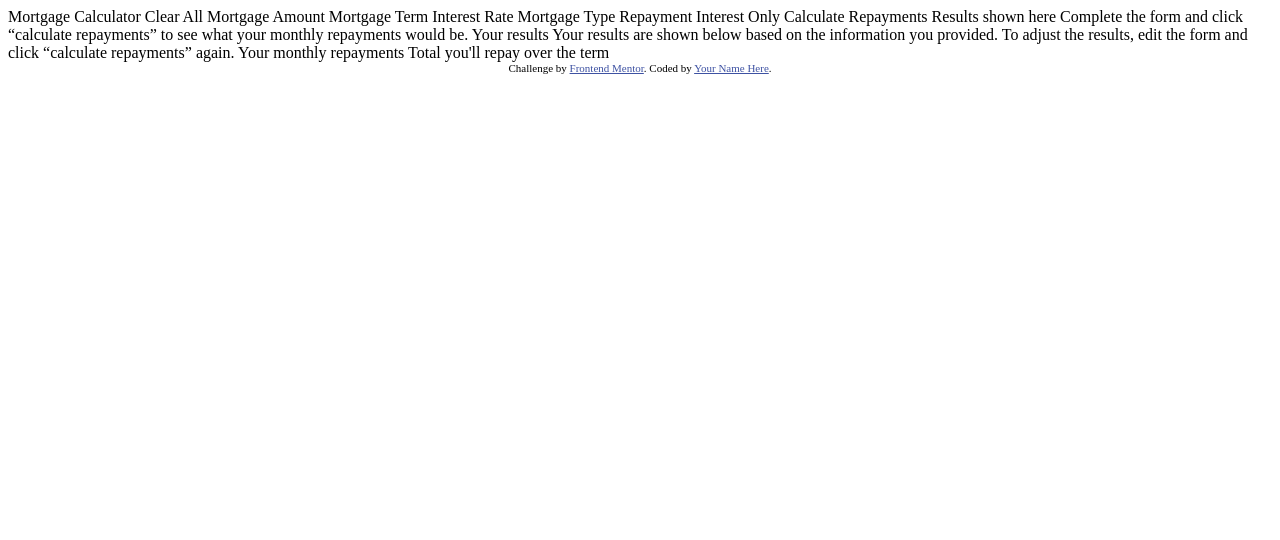
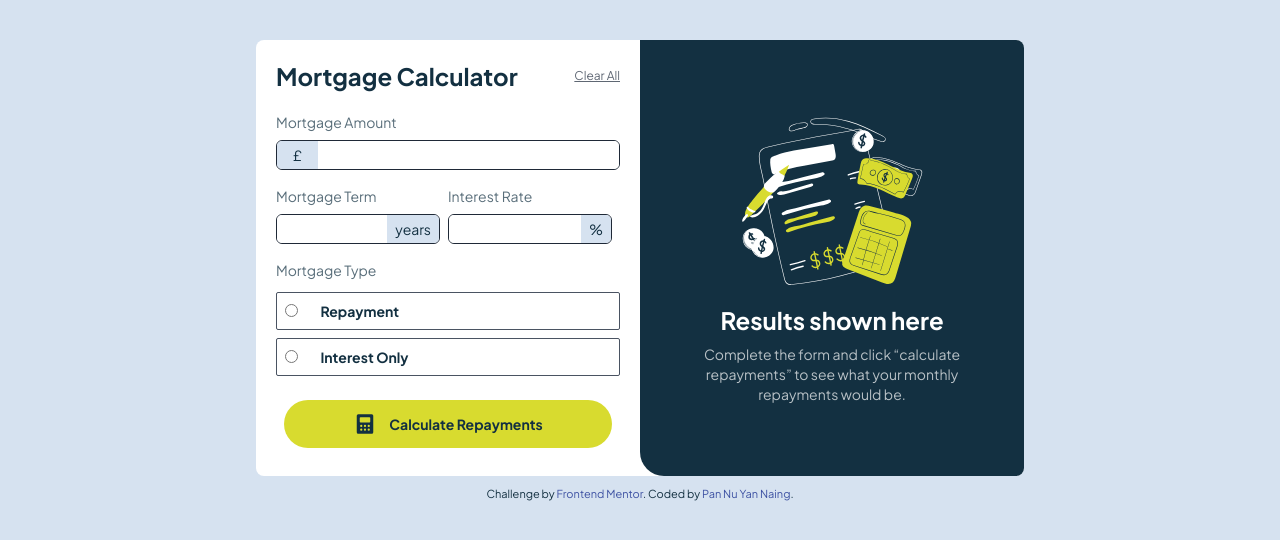
Before and after one commit to PannuYN/Mortgage-Payment-Calculator, a plain HTML site: page index.html in a window 1280 px wide. Drawn offline with nearby package versions, Linux system fonts and the light colour scheme.

Commit message:
design completed

```diff
--- a/index.html
+++ b/index.html
@@ -2,60 +2,145 @@
 <html lang="en">
   <head>
     <meta charset="UTF-8">
-  <meta name="viewport" content="width=device-width, initial-scale=1.0"> <!-- displays site properly based on user's device -->
+    <meta name="viewport" content="width=device-width, initial-scale=1.0">
+    <!-- displays site properly based on user's device -->
 
-  <link rel="icon" type="image/png" sizes="32x32" href="./assets/images/favicon-32x32.png">
+    <link rel="icon" type="image/png" sizes="32x32"
+      href="./assets/images/favicon-32x32.png">
 
     <title>Frontend Mentor | Mortgage repayment calculator</title>
+
+    <!-- added necessary script -->
+    <script src="./script.js"></script>
+    <script src="https://cdn.tailwindcss.com"></script>
+    <script>
+    tailwind.config = {
+      theme: {
+        extend: {
+          fontFamily: {
+            jakarta: ['"Plus Jakarta Sans"', 'sans-serif'],
+          },
+          colors: {
+            customYellow: '#D8DB2F',
+            customBlue: '#133041',
+            inputSpan: 'hsl(212, 45%, 89%)'
+          }
+        },
+      },
+    };
+  </script>
 
     <!-- Feel free to remove these styles or customise in your own stylesheet 👍 -->
     <style>
     .attribution { font-size: 11px; text-align: center; }
     .attribution a { color: hsl(228, 45%, 44%); }
+    @font-face {
+    font-family: 'Plus Jakarta Sans';
+    font-style: normal;
+    font-weight: 100 900;
+    src: url('./assets/fonts/PlusJakartaSans-VariableFont_wght.ttf') format('truetype');
+}
   </style>
+
   </head>
-<body>
+  <body
+    class="font-jakarta text-customBlue bg-inputSpan lg:h-screen lg:text-sm h-[100%] m-0 overflow-hidden">
+    <div class="bg-white lg:flex p-0 lg:w-[60%] mx-auto lg:mt-10 lg:rounded-lg">
 
-  Mortgage Calculator
-  Clear All
+      <!-- form section (left) -->
+      <form class="p-5 flex flex-col gap-1 lg:w-1/2">
+        <div class="flex justify-between mb-4 items-center">
+          <p class="font-bold text-2xl">Mortgage Calculator</p>
+          <a class="text-gray-700/80 underline text-xs">Clear All</a>
+        </div>
 
-  Mortgage Amount
+        <!-- mortgage amount -->
+        <div class="w-full mb-3">
+          <label class="text-customBlue/70">Mortgage Amount</label>
+          <div
+            class="mt-2 flex items-center border border-gray-800 rounded-md overflow-hidden hover:outline hover:outline-gray-950">
+            <!-- Left Span -->
+            <span class="bg-inputSpan px-4 py-1 text-customBlue">£</span>
+            <!-- Input -->
+            <input
+              type="text"
+              class="flex-1 px-4 py-1" required />
+          </div>
+        </div>
 
-  Mortgage Term
+        <!-- layout mortgage term and interest rate based on screen size -->
+        <div class="lg:flex">
+          <div class="lg:w-1/2 lg:mr-2 mb-3">
+            <label class="text-customBlue/70">Mortgage Term</label>
+            <div
+              class="mt-2 flex items-center border border-gray-800 rounded-md overflow-hidden hover:outline hover:outline-gray-950">
+              <!-- Input -->
+              <input
+                type="text"
+                class="flex-1 px-4 py-1 lg:w-2/5" required />
+              <!-- Right Span -->
+              <span
+                class="bg-inputSpan px-4 py-1 text-customBlue lg:px-2 text-sm">years</span>
+            </div>
+          </div>
 
-  Interest Rate
+          <div class="lg:w-1/2 lg:mr-2 mb-3">
+            <label class="text-customBlue/70">Interest Rate</label>
+            <div
+              class="mt-2 flex items-center border border-gray-800 rounded-md overflow-hidden hover:outline hover:outline-gray-950">
+              <!-- Input -->
+              <input
+                type="text"
+                class="flex-1 px-4 py-1 lg:w-4/5" required />
+              <!-- Right Span -->
+              <span
+                class="bg-inputSpan px-4 py-1 text-customBlue lg:px-2 text-sm">%</span>
+            </div>
+          </div>
+        </div>
 
-  Mortgage Type
-  Repayment
-  Interest Only
+        <!-- mortgage type radio button input -->
+        <div class="flex flex-col w-full">
+          <label class="mb-1 text-customBlue/70">Mortgage Type</label>
+          <div
+            class="mt-2 mb-2 p-2 border border-gray-700/90 rounded-sm hover:outline hover:outline-gray-950">
+            <input type="radio" name="choice" value="Repayment">
+            <label class="ml-5 font-bold lg:text-md text-sm">Repayment</label>
+          </div>
+          <div
+            class="mb-3 p-2 border border-gray-700/90 rounded-sm hover:outline hover:outline-gray-950">
+            <input type="radio" name="choice" value="Interest Only">
+            <label class="ml-5 font-bold lg:text-md text-sm">Interest
+              Only</label>
+          </div>
+        </div>
 
-  Calculate Repayments
+        <!-- submit button -->
+        <button
+          class="m-2 px-6 py-3 bg-customYellow rounded-full flex justify-center items-center hover:bg-white hover:outline">
+          <img src="./assets/images/icon-calculator.svg" class="mr-3" />
+          <span class="font-bold lg:text-md text-sm">Calculate Repayments</span>
+        </button>
 
-  <!-- Empty results start -->
+      </form>
 
-  Results shown here
+      <!-- image section (right) -->
+      <div
+        class="bg-customBlue lg:w-1/2 lg:rounded-bl-3xl lg:rounded-lg lg:rounded-tl-none flex flex-col items-center justify-center text-center p-10 m-0">
+        <img src="./assets/images/illustration-empty.svg" />
+        <p class="font-bold text-2xl text-white mb-2">Results shown here</p>
+        <p class="text-white/70 lg:text-sm text-xs">Complete the form and click
+          “calculate
+          repayments” to see what
+          your monthly repayments would be.</p>
+      </div>
+    </div>
 
-  Complete the form and click “calculate repayments” to see what
-  your monthly repayments would be.
-
-  <!-- Empty results end -->
-
-  <!-- Completed results start -->
-
-  Your results
-
-  Your results are shown below based on the information you provided.
-  To adjust the results, edit the form and click “calculate repayments” again.
-
-  Your monthly repayments
-
-  Total you'll repay over the term
-
-  <!-- Completed results end -->
-
-  <div class="attribution">
-    Challenge by <a href="https://www.frontendmentor.io?ref=challenge">Frontend Mentor</a>.
-    Coded by <a href="#">Your Name Here</a>.
+    <!-- credit -->
+    <div class="attribution mt-2">
+      Challenge by <a
+        href="https://www.frontendmentor.io?ref=challenge">Frontend Mentor</a>.
+      Coded by <a href="#">Pan Nu Yan Naing</a>.
     </div>
   </body>
 </html>
--- /dev/null
+++ b/script.js
@@ -0,0 +1,9 @@
+tailwind.config = {
+    theme: {
+      extend: {
+        fontFamily: {
+          jakarta: ['"Plus Jakarta Sans"', 'sans-serif'],
+        },
+      },
+    },
+  };
--- /dev/null
+++ b/tailwind.config.js
@@ -0,0 +1,10 @@
+module.exports = {
+    content: [
+      "./index.html", // Add your HTML files here
+      "./src/**/*.{js,jsx,ts,tsx}",
+    ],
+    theme: {
+      extend: {},
+    },
+    plugins: [],
+  }
```
Lines whose indentation alone changed are shown as unchanged.
